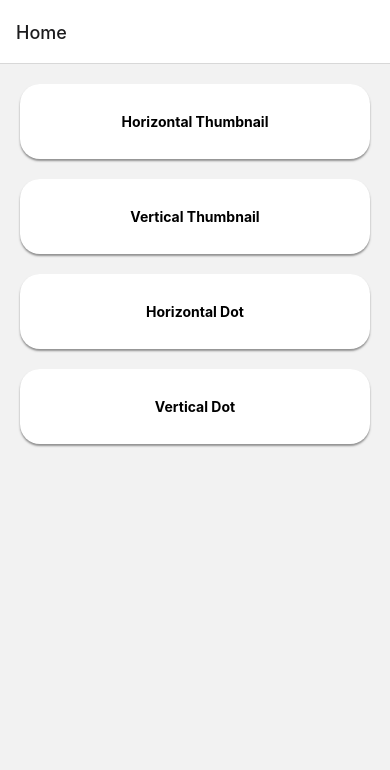
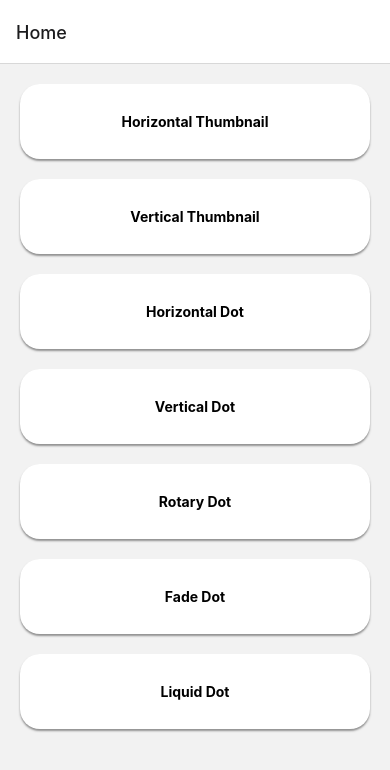
Before and after one commit to vandetho/react-native-fullscreen-gallery-example, a React Native app: screen / in a window 390 px wide. Shown: the top 770 px of the page. Built offline with nearby package versions, Linux system fonts and the light colour scheme.

Commit message:
Adding new example
Adding new example

```diff
--- a/app.json
+++ b/app.json
@@ -1,7 +1,7 @@
 {
   "expo": {
-    "name": "react-native-fullscreen-gallery",
-    "slug": "react-native-fullscreen-gallery",
+    "name": "react-native-fullscreen-gallery-example",
+    "slug": "react-native-fullscreen-gallery-example",
     "version": "1.0.0",
     "orientation": "portrait",
     "icon": "./assets/icon.png",
--- a/navigation/AppNavigator.tsx
+++ b/navigation/AppNavigator.tsx
@@ -1,13 +1,16 @@
 import React from 'react';
 import { createStackNavigator } from '@react-navigation/stack';
+import { NavigationContainer } from '@react-navigation/native';
 import {
+    FadeDotScreen,
     HomeScreen,
     HorizontalDotScreen,
     HorizontalThumbnailScreen,
+    LiquidDotScreen,
+    RotaryDotScreen,
     VerticalDotScreen,
     VerticalThumbnailScreen,
 } from '../screens';
-import { NavigationContainer } from '@react-navigation/native';
 
 const AppStack = createStackNavigator();
 
@@ -21,6 +24,9 @@ export const AppNavigator: React.FunctionComponent<AppNavigatorProps> = () => (
             <AppStack.Screen name="VerticalThumbnail" component={VerticalThumbnailScreen} />
             <AppStack.Screen name="HorizontalDot" component={HorizontalDotScreen} />
             <AppStack.Screen name="VerticalDot" component={VerticalDotScreen} />
+            <AppStack.Screen name="RotaryDot" component={RotaryDotScreen} />
+            <AppStack.Screen name="FadeDot" component={FadeDotScreen} />
+            <AppStack.Screen name="LiquidDot" component={LiquidDotScreen} />
         </AppStack.Navigator>
     </NavigationContainer>
 );
--- a/package.json
+++ b/package.json
@@ -24,6 +24,7 @@
         "react-dom": "16.13.1",
         "react-native-gesture-handler": "^1.10.3",
         "react-native-fullscreen-gallery": "^1.0.3",
+        "react-native-svg": "^12.1.1",
         "react-native": "0.63.4",
         "react-native-web": "~0.13.12"
     },
--- /dev/null
+++ b/screens/FadeDot.tsx
@@ -0,0 +1,11 @@
+import React from 'react';
+import { Gallery } from 'react-native-fullscreen-gallery';
+import { IMAGES } from '../images';
+
+interface FadeDotProps {}
+
+const FadeDot: React.FunctionComponent<FadeDotProps> = () => (
+    <Gallery images={IMAGES} indicatorMode="dot" dotType="fade" />
+);
+
+export default FadeDot;
--- a/screens/Home.tsx
+++ b/screens/Home.tsx
@@ -9,6 +9,9 @@ const MENU: MenuItem[] = [
     { name: 'Vertical Thumbnail', screen: 'VerticalThumbnail' },
     { name: 'Horizontal Dot', screen: 'HorizontalDot' },
     { name: 'Vertical Dot', screen: 'VerticalDot' },
+    { name: 'Rotary Dot', screen: 'RotaryDot' },
+    { name: 'Fade Dot', screen: 'FadeDot' },
+    { name: 'Liquid Dot', screen: 'LiquidDot' },
 ];
 
 interface ListItemProps {
--- /dev/null
+++ b/screens/LiquidDot.tsx
@@ -0,0 +1,11 @@
+import React from 'react';
+import { Gallery } from 'react-native-fullscreen-gallery';
+import { IMAGES } from '../images';
+
+interface LiquidDotProps {}
+
+const LiquidDot: React.FunctionComponent<LiquidDotProps> = () => (
+    <Gallery images={IMAGES} indicatorMode="dot" dotType="liquid" />
+);
+
+export default LiquidDot;
--- /dev/null
+++ b/screens/RotaryDot.tsx
@@ -0,0 +1,11 @@
+import React from 'react';
+import { Gallery } from 'react-native-fullscreen-gallery';
+import { IMAGES } from '../images';
+
+interface RotaryDotProps {}
+
+const RotaryDot: React.FunctionComponent<RotaryDotProps> = () => (
+    <Gallery images={IMAGES} indicatorMode="dot" dotType="rotary" />
+);
+
+export default RotaryDot;
--- a/screens/index.ts
+++ b/screens/index.ts
@@ -1,5 +1,8 @@
 export { default as HomeScreen } from './Home';
 export { default as HorizontalDotScreen } from './HorizontalDot';
 export { default as HorizontalThumbnailScreen } from './HorizontalThumbnail';
+export { default as RotaryDotScreen } from './RotaryDot';
+export { default as FadeDotScreen } from './FadeDot';
+export { default as LiquidDotScreen } from './LiquidDot';
 export { default as VerticalDotScreen } from './VerticalDot';
 export { default as VerticalThumbnailScreen } from './VerticalThumbnail';
```
Also changed, not shown: 1 other file (tests, documents, lock files or other folders).
